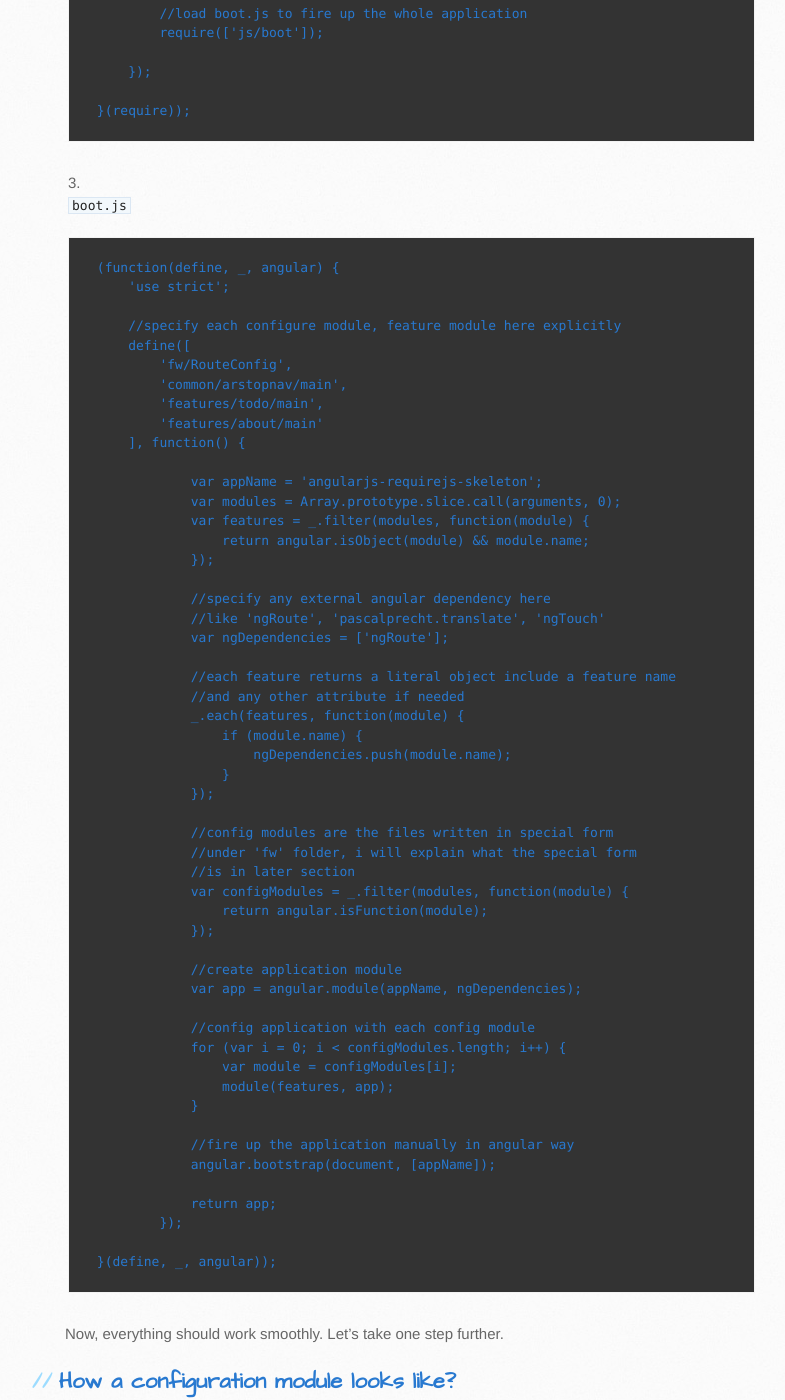
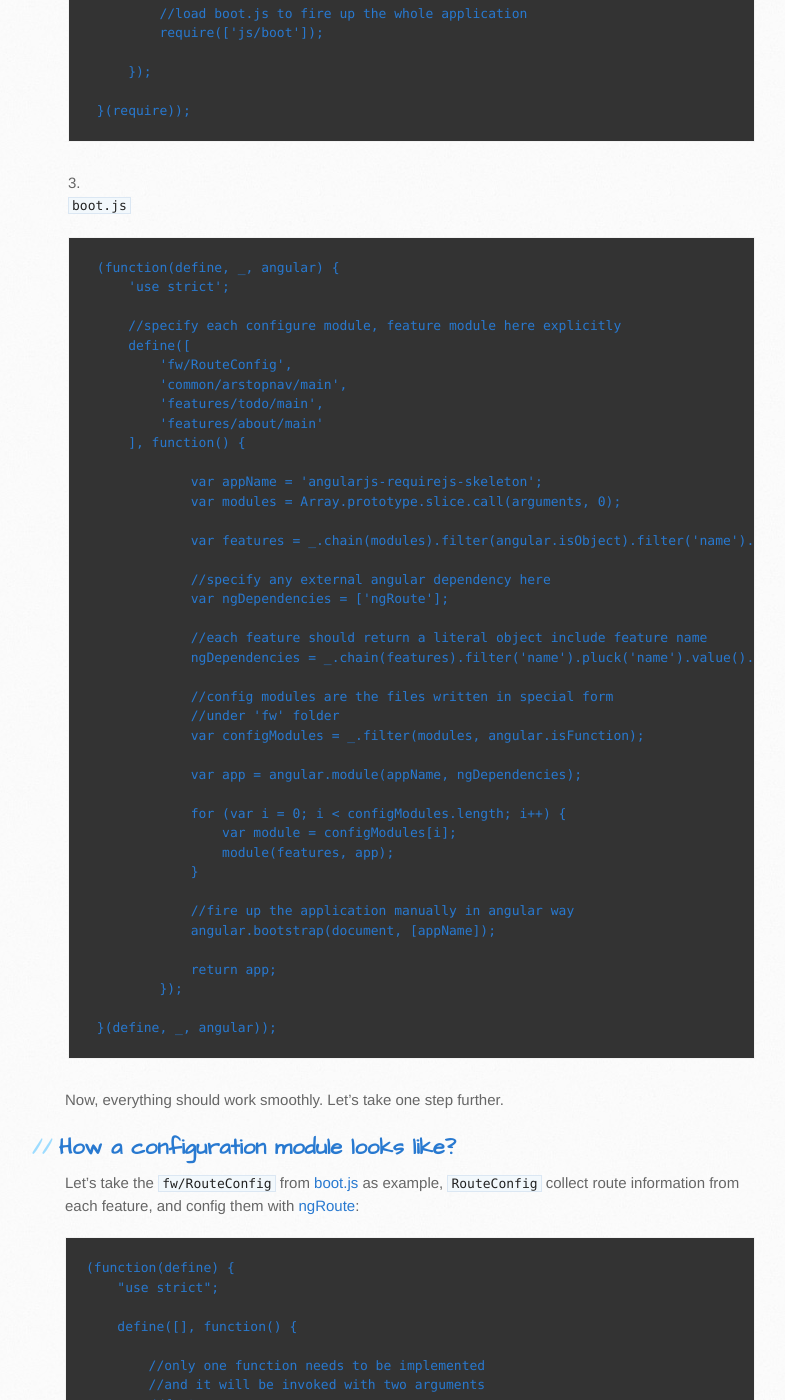
Before and after one commit to leftstick/angularjs-amd-skeleton, a Jekyll site: the page built from index.md, in a window 1280 px wide and 1400 px high, scrolled down 3606 px. Shown: the whole window, without its empty margins (105-890 px from the left). Built offline with Jekyll 4.4.1, drawn with Linux system fonts in a browser that asks for light colours; Markdown is read by kramdown in place of the engine named in the settings; some of the changed text lies outside the part shown.

Commit message:
update docs

```diff
--- a/index.md
+++ b/index.md
@@ -161,33 +161,21 @@
 
                 var appName = 'angularjs-requirejs-skeleton';
                 var modules = Array.prototype.slice.call(arguments, 0);
-                var features = _.filter(modules, function(module) {
-                    return angular.isObject(module) && module.name;
-                });
+
+                var features = _.chain(modules).filter(angular.isObject).filter('name').value();
 
                 //specify any external angular dependency here
-                //like 'ngRoute', 'pascalprecht.translate', 'ngTouch'
                 var ngDependencies = ['ngRoute'];
 
-                //each feature returns a literal object include a feature name
-                //and any other attribute if needed
-                _.each(features, function(module) {
-                    if (module.name) {
-                        ngDependencies.push(module.name);
-                    }
-                });
+                //each feature should return a literal object include feature name
+                ngDependencies = _.chain(features).filter('name').pluck('name').value().concat(ngDependencies);
 
                 //config modules are the files written in special form
-                //under 'fw' folder, i will explain what the special form
-                //is in later section
-                var configModules = _.filter(modules, function(module) {
-                    return angular.isFunction(module);
-                });
+                //under 'fw' folder
+                var configModules = _.filter(modules, angular.isFunction);
 
-                //create application module
                 var app = angular.module(appName, ngDependencies);
 
-                //config application with each config module
                 for (var i = 0; i < configModules.length; i++) {
                     var module = configModules[i];
                     module(features, app);
@@ -230,14 +218,11 @@
                     var routes = [];
 
                     //retrieve router from each feature
-                    _.each(features, function(feature) {
-                        if (!feature.routes) {
-                            return;
-                        }
-                        _.each(feature.routes, function(route) {
-                            routes.push(route);
-                        });
-                    });
+                    routes = _.chain(features)
+                        .filter('routes')
+                        .pluck('routes')
+                        .flatten()
+                        .value();
 
                     //config each router
                     _.each(routes, function(route) {
@@ -249,9 +234,7 @@
                     });
 
                     //config default page
-                    var defaultRouter = _.find(routes, function(route) {
-                        return route.isDefault;
-                    });
+                    var defaultRouter = _.find(routes, 'isDefault');
                     if (defaultRouter) {
                         $routeProvider.otherwise({
                             redirectTo: defaultRouter.when
```
